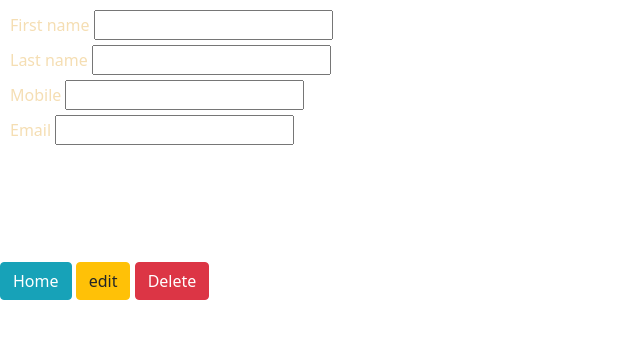
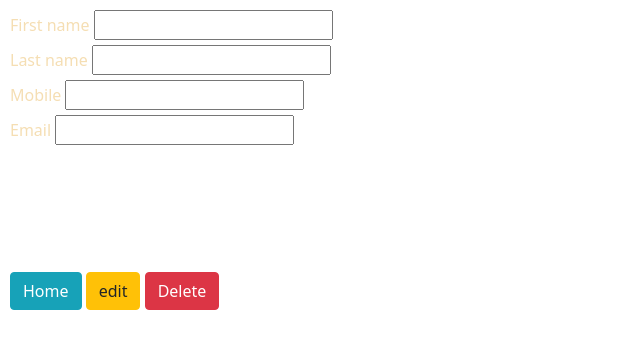
Before and after one commit to sibusiso-persevierence-ITvarsity/Module-12-Assessment-2, a plain HTML site: page edit-contact.html in a window 1280 px wide. Shown: the whole page, without its empty margins (0-640 px from the left). Drawn offline with Linux system fonts and the light colour scheme; no server answers.

Commit message:
Update edit-contact.html

```diff
--- a/edit-contact.html
+++ b/edit-contact.html
@@ -22,9 +22,11 @@
             <button type="submit" id="submitForm" hidden class="btn btn-primary">Submit</button>
         </form>
         <br/><br/>
-        <button id="homeLink" type="button" class="btn btn-info">Home</button>
-        <button id="editContact" type="button" class="btn btn-warning">edit</button>
-        <button id="deleteContact" type="button" class="btn btn-danger">Delete</button>
+        <div style="margin: 10px;">
+            <button id="homeLink" type="button" class="btn btn-info">Home</button>
+            <button id="editContact" type="button" class="btn btn-warning">edit</button>
+            <button id="deleteContact" type="button" class="btn btn-danger">Delete</button>
+        </div>
 
         <script src="config.js"></script>
         <script src="js/jquery-3.4.1.min.js"></script>
```
